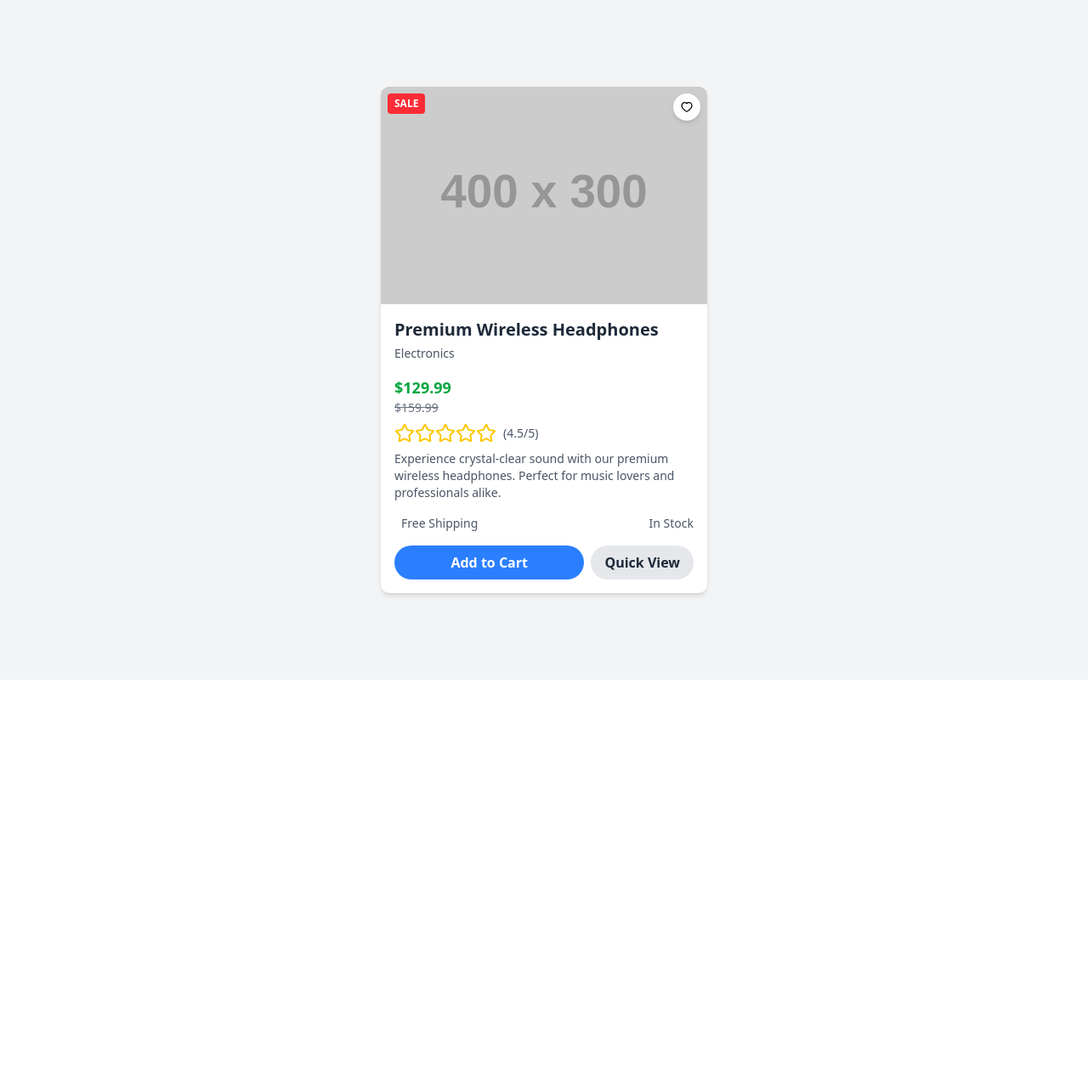
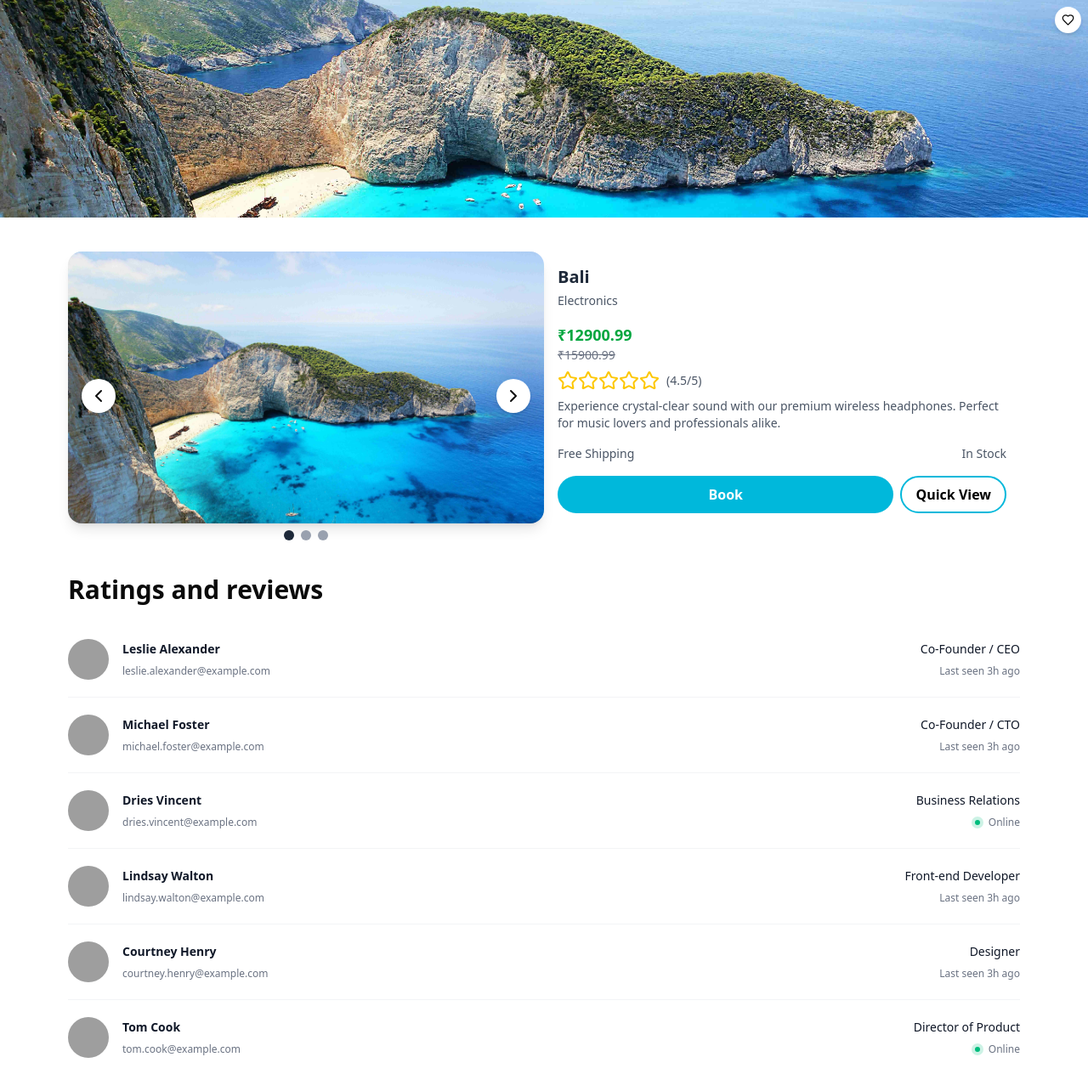
Before and after one commit to A-B-H-I-S-H-E-K-S-H-A-W/travelling-website, a React (Vite) app in the folder client/: page /info in a window 1280 px wide. Shown: the top 1284 px of the page at 85% size. Before the commit the page ends 800 px from the top, so only its background shows below. Built offline with nearby package versions, Linux system fonts and the light colour scheme; grey boxes are pictures that could not be loaded.

Commit message:
Made a info page for each touring sites and bookings

```diff
--- /dev/null
+++ b/client/src/components/common/Reviews.jsx
@@ -0,0 +1,98 @@
+const people = [
+  {
+    name: "Leslie Alexander",
+    email: "leslie.alexander@example.com",
+    role: "Co-Founder / CEO",
+    imageUrl:
+      "https://images.unsplash.com/photo-1494790108377-be9c29b29330?ixlib=rb-1.2.1&ixid=eyJhcHBfaWQiOjEyMDd9&auto=format&fit=facearea&facepad=2&w=256&h=256&q=80",
+    lastSeen: "3h ago",
+    lastSeenDateTime: "2023-01-23T13:23Z",
+  },
+  {
+    name: "Michael Foster",
+    email: "michael.foster@example.com",
+    role: "Co-Founder / CTO",
+    imageUrl:
+      "https://images.unsplash.com/photo-1519244703995-f4e0f30006d5?ixlib=rb-1.2.1&ixid=eyJhcHBfaWQiOjEyMDd9&auto=format&fit=facearea&facepad=2&w=256&h=256&q=80",
+    lastSeen: "3h ago",
+    lastSeenDateTime: "2023-01-23T13:23Z",
+  },
+  {
+    name: "Dries Vincent",
+    email: "dries.vincent@example.com",
+    role: "Business Relations",
+    imageUrl:
+      "https://images.unsplash.com/photo-1506794778202-cad84cf45f1d?ixlib=rb-1.2.1&ixid=eyJhcHBfaWQiOjEyMDd9&auto=format&fit=facearea&facepad=2&w=256&h=256&q=80",
+    lastSeen: null,
+  },
+  {
+    name: "Lindsay Walton",
+    email: "lindsay.walton@example.com",
+    role: "Front-end Developer",
+    imageUrl:
+      "https://images.unsplash.com/photo-1517841905240-472988babdf9?ixlib=rb-1.2.1&ixid=eyJhcHBfaWQiOjEyMDd9&auto=format&fit=facearea&facepad=2&w=256&h=256&q=80",
+    lastSeen: "3h ago",
+    lastSeenDateTime: "2023-01-23T13:23Z",
+  },
+  {
+    name: "Courtney Henry",
+    email: "courtney.henry@example.com",
+    role: "Designer",
+    imageUrl:
+      "https://images.unsplash.com/photo-1438761681033-6461ffad8d80?ixlib=rb-1.2.1&ixid=eyJhcHBfaWQiOjEyMDd9&auto=format&fit=facearea&facepad=2&w=256&h=256&q=80",
+    lastSeen: "3h ago",
+    lastSeenDateTime: "2023-01-23T13:23Z",
+  },
+  {
+    name: "Tom Cook",
+    email: "tom.cook@example.com",
+    role: "Director of Product",
+    imageUrl:
+      "https://images.unsplash.com/photo-1472099645785-5658abf4ff4e?ixlib=rb-1.2.1&ixid=eyJhcHBfaWQiOjEyMDd9&auto=format&fit=facearea&facepad=2&w=256&h=256&q=80",
+    lastSeen: null,
+  },
+];
+
+export default function Reviews() {
+  return (
+    <ul role="list" className="divide-y divide-gray-100">
+      {people.map((person) => (
+        <li key={person.email} className="flex justify-between gap-x-6 py-5">
+          <div className="flex min-w-0 gap-x-4">
+            <img
+              alt=""
+              src={person.imageUrl}
+              className="size-12 flex-none rounded-full bg-gray-50"
+            />
+            <div className="min-w-0 flex-auto">
+              <p className="text-sm/6 font-semibold text-gray-900">
+                {person.name}
+              </p>
+              <p className="mt-1 truncate text-xs/5 text-gray-500">
+                {person.email}
+              </p>
+            </div>
+          </div>
+          <div className="hidden shrink-0 sm:flex sm:flex-col sm:items-end">
+            <p className="text-sm/6 text-gray-900">{person.role}</p>
+            {person.lastSeen ? (
+              <p className="mt-1 text-xs/5 text-gray-500">
+                Last seen{" "}
+                <time dateTime={person.lastSeenDateTime}>
+                  {person.lastSeen}
+                </time>
+              </p>
+            ) : (
+              <div className="mt-1 flex items-center gap-x-1.5">
+                <div className="flex-none rounded-full bg-emerald-500/20 p-1">
+                  <div className="size-1.5 rounded-full bg-emerald-500" />
+                </div>
+                <p className="text-xs/5 text-gray-500">Online</p>
+              </div>
+            )}
+          </div>
+        </li>
+      ))}
+    </ul>
+  );
+}
--- /dev/null
+++ b/client/src/components/user/ImagesCarousel.jsx
@@ -0,0 +1,61 @@
+import { useState } from "react";
+import { motion } from "framer-motion";
+import { ChevronLeft, ChevronRight } from "lucide-react";
+
+const images = [
+  "./src/assets/images/bg.jpg",
+  "./src/assets/images/bg_1.jpg",
+  "./src/assets/images/bg_2.jpg",
+];
+
+export default function ImagesCarousel() {
+  const [current, setCurrent] = useState(0);
+
+  const nextSlide = () => {
+    setCurrent((prev) => (prev + 1) % images.length);
+  };
+
+  const prevSlide = () => {
+    setCurrent((prev) => (prev - 1 + images.length) % images.length);
+  };
+
+  return (
+    <div className="relative w-full max-w-2xl mx-auto">
+      <div className="overflow-hidden rounded-2xl shadow-lg">
+        <motion.img
+          key={images[current]}
+          src={images[current]}
+          alt="carousel slide"
+          className="w-full h-80 object-cover"
+          initial={{ opacity: 0, x: 50 }}
+          animate={{ opacity: 1, x: 0 }}
+          exit={{ opacity: 0, x: -50 }}
+          transition={{ duration: 0.5 }}
+        />
+      </div>
+      <button
+        onClick={prevSlide}
+        className="absolute top-1/2 left-4 -translate-y-1/2 bg-white p-2 rounded-full shadow-md"
+      >
+        <ChevronLeft />
+      </button>
+      <button
+        onClick={nextSlide}
+        className="absolute top-1/2 right-4 -translate-y-1/2 bg-white p-2 rounded-full shadow-md"
+      >
+        <ChevronRight />
+      </button>
+      <div className="flex justify-center mt-2 space-x-2">
+        {images.map((_, index) => (
+          <button
+            key={index}
+            className={`w-3 h-3 rounded-full ${
+              current === index ? "bg-gray-800" : "bg-gray-400"
+            }`}
+            onClick={() => setCurrent(index)}
+          />
+        ))}
+      </div>
+    </div>
+  );
+}
--- a/client/src/pages/user/InfoPage.jsx
+++ b/client/src/pages/user/InfoPage.jsx
@@ -1,57 +1,41 @@
-import { Star } from "lucide-react";
+import { Heart, Star } from "lucide-react";
 import React from "react";
+import img from "../../assets/images/bg.jpg";
+import { ButtonOutline, ButtonSolid } from "../../components/common/Button";
+import ImagesCarousel from "../../components/user/ImagesCarousel";
+import Reviews from "../../components/common/Reviews";
 
 const InfoPage = () => {
   return (
-    <div className="bg-gray-100 flex items-center justify-center min-h-screen p-4">
-      <div className="bg-white rounded-lg shadow-md overflow-hidden max-w-sm w-full5">
+    <div className="bg-gray-100 min-h-screen w-full">
+      <div className="bg-white shadow-md overflow-hidden">
         <div className="relative">
           <img
-            src="https://via.placeholder.com/400x300"
+            src={img}
             alt="Product image"
             className="w-full h-64 object-cover"
           />
-          <span className="absolute top-2 left-2 bg-red-500 text-white text-xs font-bold px-2 py-1 rounded">
-            SALE
-          </span>
           <button className="absolute top-2 right-2 bg-white p-2 rounded-full shadow-md hover:bg-gray-100 transition-colors duration-200">
-            <svg
-              className="w-4 h- text-center text-blue-500"
-              viewBox="0 0 24 24"
-              fill="none"
-              xmlns="http://www.w3.org/2000/svg"
-            >
-              <g id="SVGRepo_bgCarrier" strokeWidth={0} />
-              <g
-                id="SVGRepo_tracerCarrier"
-                strokeLinecap="round"
-                strokeLinejoin="round"
-              />
-              <g id="SVGRepo_iconCarrier">
-                {" "}
-                <path
-                  d="M15.7 4C18.87 4 21 6.98 21 9.76C21 15.39 12.16 20 12 20C11.84 20 3 15.39 3 9.76C3 6.98 5.13 4 8.3 4C10.12 4 11.31 4.91 12 5.71C12.69 4.91 13.88 4 15.7 4Z"
-                  stroke="#000000"
-                  strokeWidth={2}
-                  strokeLinecap="round"
-                  strokeLinejoin="round"
-                />{" "}
-              </g>
-            </svg>
+            <Heart size={15} />
           </button>
+        </div>
+        <div className="grid md:grid-cols-2 grid-cols-1 py-10 px-20">
+          <div>
+            {/* Carousel */}
+            <ImagesCarousel />
           </div>
           <div className="p-4">
             <div className="flex justify-between items-start mb-2">
               <div>
                 <h2 className="text-xl font-semibold text-gray-800 mb-1">
-                Premium Wireless Headphones
+                  Bali
                 </h2>
                 <p className="text-sm text-gray-600">Electronics</p>
               </div>
             </div>
             <div className="py-2">
-            <p className="text-lg font-bold text-green-600">$129.99</p>
-            <p className="text-sm text-gray-500 line-through">$159.99</p>
+              <p className="text-lg font-bold text-green-600">₹12900.99</p>
+              <p className="text-sm text-gray-500 line-through">₹15900.99</p>
             </div>
             <div className="flex items-center mb-2">
               <div className="flex text-yellow-400">
@@ -64,26 +48,35 @@ const InfoPage = () => {
               <span className="text-gray-600 text-sm ml-2">(4.5/5)</span>
             </div>
             <p className="text-gray-600 text-sm mb-4">
-            Experience crystal-clear sound with our premium wireless headphones.
-            Perfect for music lovers and professionals alike.
+              Experience crystal-clear sound with our premium wireless
+              headphones. Perfect for music lovers and professionals alike.
             </p>
             <div className="flex items-center justify-between mb-4">
               <div className="flex items-center">
-              <i className="fas fa-truck text-blue-500 mr-2" />
                 <span className="text-sm text-gray-600">Free Shipping</span>
               </div>
               <div className="flex items-center">
-              <i className="fas fa-clock text-blue-500 mr-2" />
                 <span className="text-sm text-gray-600">In Stock</span>
               </div>
             </div>
             <div className="flex space-x-2">
-            <button className="flex-1 bg-blue-500 text-white py-2 px-4 rounded-full font-semibold hover:bg-blue-600 transition-colors duration-200">
-              Add to Cart
-            </button>
-            <button className="bg-gray-200 text-gray-800 py-2 px-4 rounded-full font-semibold hover:bg-gray-300 transition-colors duration-200">
-              Quick View
-            </button>
+              <ButtonSolid
+                title={"Book"}
+                className={"flex-1 px-4 py-2 rounded-full"}
+              />
+              <ButtonOutline
+                title={"Quick View"}
+                className={"px-4 py-2 rounded-full"}
+              />
+            </div>
+          </div>
+        </div>
+        <div className="px-20 pb-20">
+          <div>
+            <h2 className="text-3xl font-bold">Ratings and reviews</h2>
+          </div>
+          <div className="py-5">
+            <Reviews />
           </div>
         </div>
       </div>
```
Lines whose indentation alone changed are shown as unchanged.
